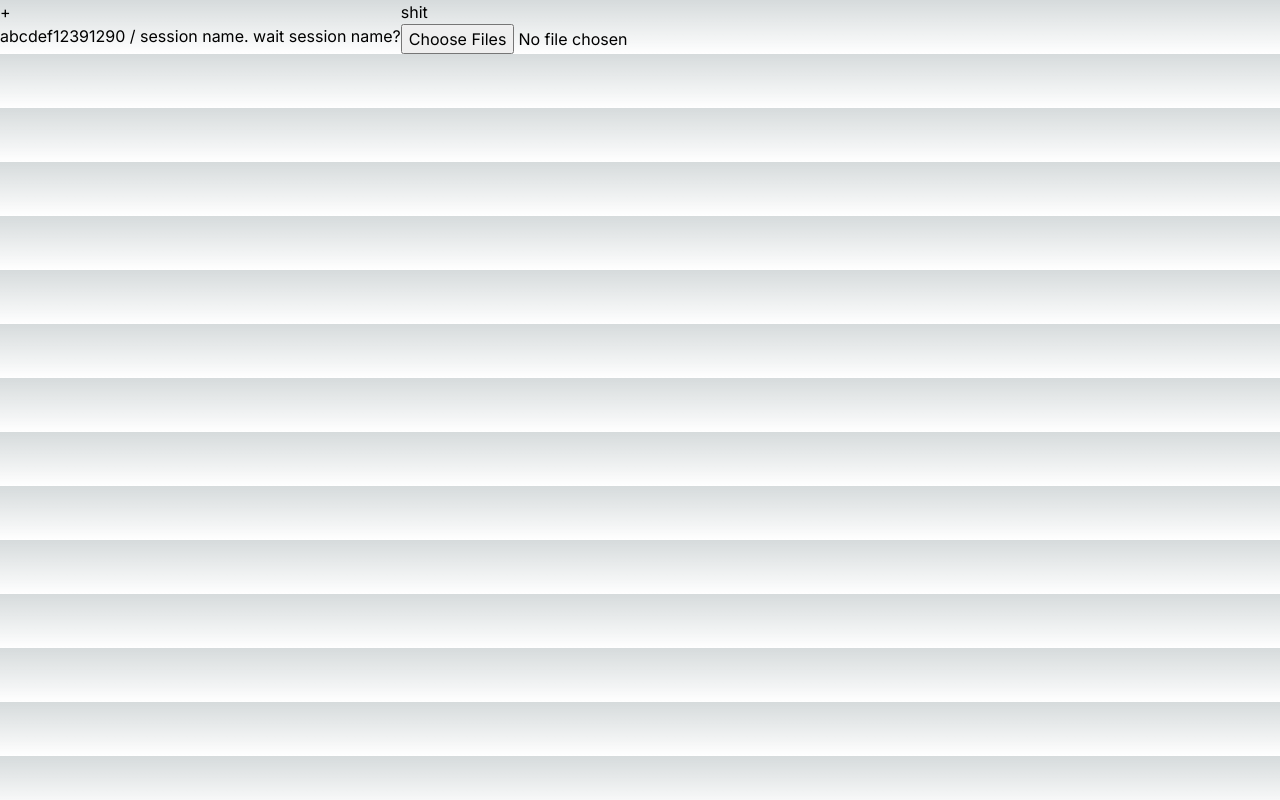
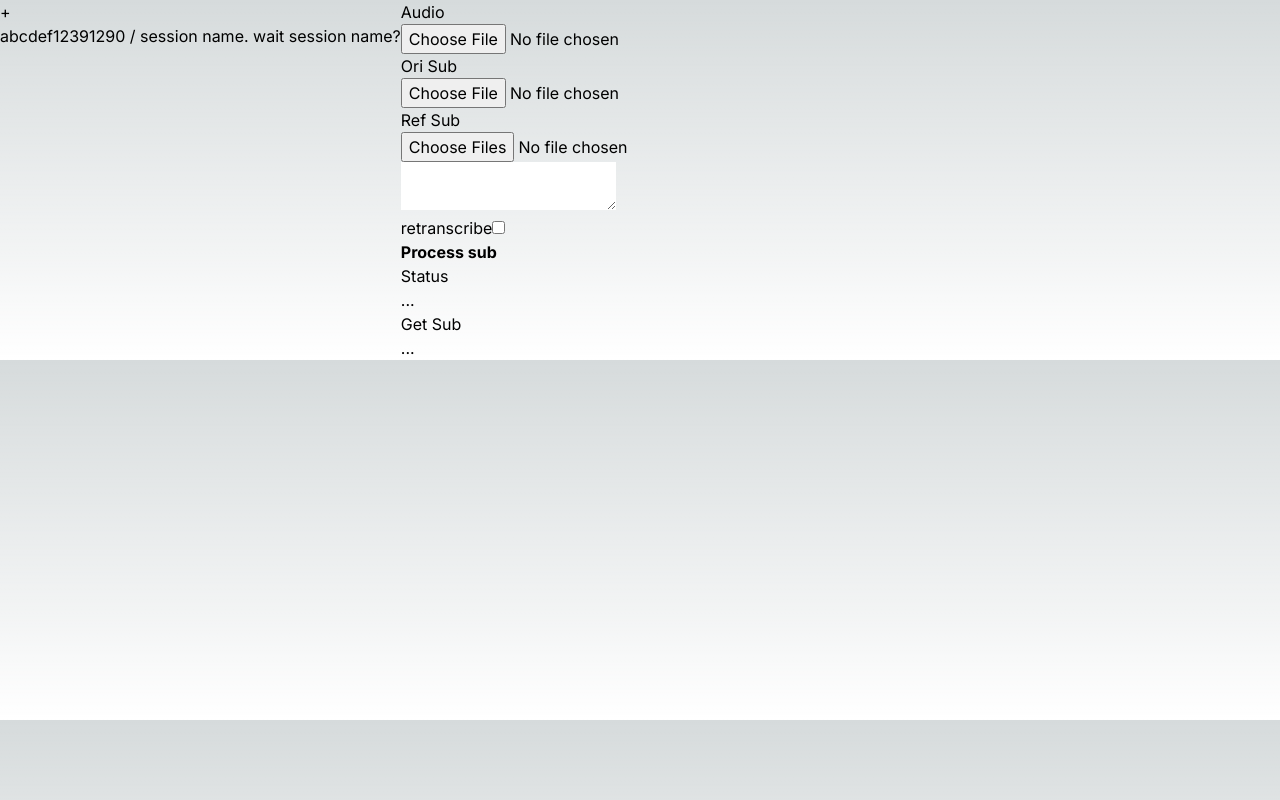
Before and after one commit to faishalirwn/one-pace-jp-fe, a Next.js app: page / in a window 1280 px wide. Built offline with nearby package versions, Linux system fonts and the light colour scheme.

Commit message:
sigma skibidi file input deal with

```diff
--- a/app/_components/MainWindow.tsx
+++ b/app/_components/MainWindow.tsx
@@ -1,65 +1,183 @@
 "use client";
 
-import React, { useState } from "react";
+import axios from "axios";
+import React, { forwardRef, useRef, useState } from "react";
 
-async function fetchShit(files: File[]) {
+async function uploadFile(
+    files: File[],
+    uploadProgressCb: (progress: number) => void
+) {
     try {
         const data = new FormData();
         files.forEach((file) => {
             data.append("files", file);
         });
-        const res = await fetch("http://127.0.0.1:8000/test", {
-            method: "POST",
-            body: data,
+        const res = await axios.post("http://127.0.0.1:8000/test", data, {
+            onUploadProgress: (progressEvent) => {
+                if (progressEvent.progress) {
+                    const progress = parseFloat(
+                        (progressEvent.progress * 100).toFixed(2)
+                    );
+                    uploadProgressCb(progress);
+                }
+            },
         });
-        console.log(res);
-        // from server standard way to say it succeed or failed, temporary true false
+        return res.data.filename;
+        // TODO: from server standard way to say it succeed or failed, temporary true false
         return true;
     } catch (error) {
         return false;
     }
 }
 
-function FileInput({
+type FileInputProps = {
+    name: string;
+    uploadProgress?: number;
+    fileName?: string;
+    isMultiple?: boolean;
+    isDisabled?: boolean;
+    onChange: (files: FileList) => void;
+};
+
+const FileInput = forwardRef<HTMLInputElement, FileInputProps>(
+    function FileInput(
+        {
             name,
+            uploadProgress = 0,
+            fileName = undefined,
             isMultiple = false,
+            isDisabled = false,
             onChange,
-}: {
-    name: string;
-    isMultiple?: boolean;
-    onChange: (files: FileList) => void;
-}) {
+        }: FileInputProps,
+        ref
+    ) {
         return (
             <div>
                 <p>{name}</p>
                 <input
+                    ref={ref}
                     type="file"
                     name={name}
                     id={name}
+                    disabled={isDisabled}
                     onChange={(e) => {
-                    if (e.target.files) {
+                        if (e.target.files && e.target.files.length !== 0) {
                             onChange(e.target.files);
                         }
                     }}
                     multiple={isMultiple}
                 />
+                <div>
+                    {uploadProgress !== 0 && uploadProgress !== 100 && (
+                        <p>{uploadProgress}%</p>
+                    )}
+                    {fileName && <p>{fileName}</p>}
+                </div>
             </div>
         );
     }
+);
 
 export default function MainWindow() {
-    const handleFileChange = async (files: FileList) => {
-        const res = await fetchShit(Array.from(files));
+    const AUDIO_INPUT = "AUDIO";
+    const ORI_SUB_INPUT = "ORI";
+    const REF_SUB_INPUT = "REF";
+
+    const inputsRef = useRef<{
+        [key: string]: HTMLInputElement | null;
+    }>({});
+
+    const [disabledStates, setDisabledStates] = useState<{
+        [key: string]: boolean;
+    }>({});
+    const [uploadProgress, setUploadProgress] = useState<{
+        [key: string]: number;
+    }>({});
+    const [uploadedFiles, setUploadedFiles] = useState<{
+        [key: string]: string;
+    }>({});
+
+    const handleFileChange = async (inputName: string, files: FileList) => {
+        setDisabledStates((prev) => ({
+            ...prev,
+            [inputName]: true,
+        }));
+        const filename = await uploadFile(Array.from(files), (progress) => {
+            setUploadProgress((prev) => ({
+                ...prev,
+                [inputName]: progress,
+            }));
+        });
+        console.log(filename);
+        console.log(inputsRef);
+        console.log(inputsRef.current[inputName]);
+
+        if (inputsRef.current[inputName]) {
+            inputsRef.current[inputName].value = "";
+        }
+
+        setUploadedFiles((prev) => ({
+            ...prev,
+            [inputName]: filename,
+        }));
+        setDisabledStates((prev) => ({
+            ...prev,
+            [inputName]: false,
+        }));
+    };
+
+    const setInputRef =
+        (inputName: string) => (element: HTMLInputElement | null) => {
+            inputsRef.current[inputName] = element;
         };
 
     return (
         <div>
-            <FileInput name="shit" isMultiple onChange={handleFileChange} />
-            {/* <button>Process Sub</button>
+            {/* TODO: file input: persist after upload, can remove, progress bar,
+            if persist or upload complete the remove first then you can change unless it's multiple allowed */}
+            <FileInput
+                name="Audio"
+                ref={setInputRef(AUDIO_INPUT)}
+                isDisabled={disabledStates[AUDIO_INPUT]}
+                uploadProgress={uploadProgress[AUDIO_INPUT]}
+                fileName={uploadedFiles[AUDIO_INPUT]}
+                onChange={(files) => handleFileChange(AUDIO_INPUT, files)}
+            />
+            <FileInput
+                name="Ori Sub"
+                ref={setInputRef(ORI_SUB_INPUT)}
+                isDisabled={disabledStates[ORI_SUB_INPUT]}
+                uploadProgress={uploadProgress[ORI_SUB_INPUT]}
+                fileName={uploadedFiles[ORI_SUB_INPUT]}
+                onChange={(files) => handleFileChange(ORI_SUB_INPUT, files)}
+            />
+            <FileInput
+                name="Ref Sub"
+                ref={setInputRef(REF_SUB_INPUT)}
+                isMultiple
+                isDisabled={disabledStates[REF_SUB_INPUT]}
+                uploadProgress={uploadProgress[REF_SUB_INPUT]}
+                fileName={uploadedFiles[REF_SUB_INPUT]}
+                onChange={(files) => handleFileChange(REF_SUB_INPUT, files)}
+            />
+            <textarea name="" id=""></textarea>
+
+            <div>
+                <label htmlFor="retranscribe">retranscribe</label>
+                <input type="checkbox" name="retranscribe" id="retranscribe" />
+            </div>
+
+            {/* TODO: client side storage check if input not all then cant click this
+            input is all if server said so which is get session and saved to localstorage or something
+            or after an upload if new session */}
+            <button className="font-bold" disabled>
+                Process sub
+            </button>
+
             <p>Status</p>
             <p>...</p>
             <p>Get Sub</p>
-            <p>...</p> */}
+            <p>...</p>
         </div>
     );
 }
--- a/app/_components/SessionWindow.tsx
+++ b/app/_components/SessionWindow.tsx
@@ -1,4 +1,4 @@
-export default function SessioWindow() {
+export default function SessionWindow() {
     return (
         <div>
             <button>+</button>
--- a/app/page.tsx
+++ b/app/page.tsx
@@ -1,10 +1,10 @@
 import MainWindow from "./_components/MainWindow";
-import SessioWindow from "./_components/SessionWindow";
+import SessionWindow from "./_components/SessionWindow";
 
 export default function Home() {
     return (
         <div className="flex">
-            <SessioWindow />
+            <SessionWindow />
             <MainWindow />
         </div>
     );
```
Also changed, not shown: package.json (+6 -5 lines), 1 other file (tests, documents, lock files or other folders). Lines whose indentation alone changed are shown as unchanged.
